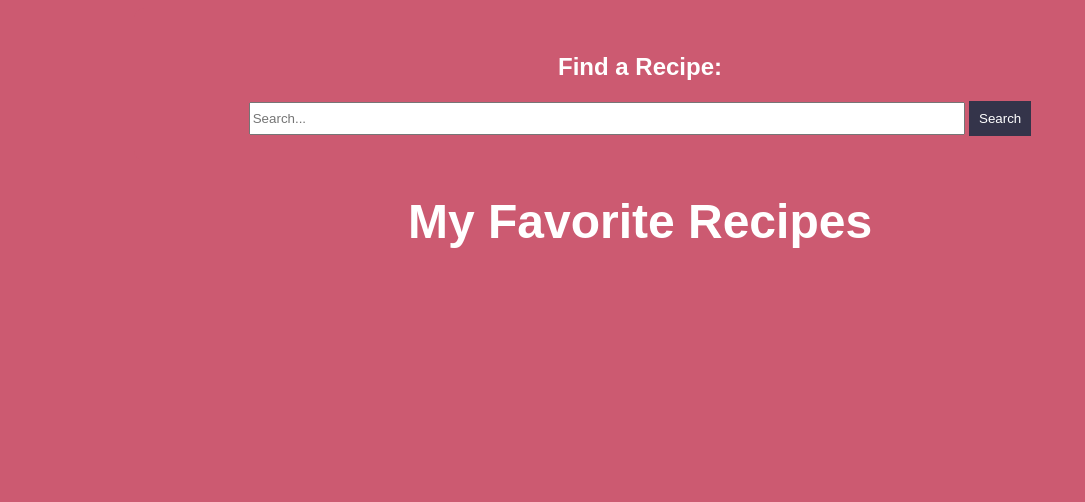
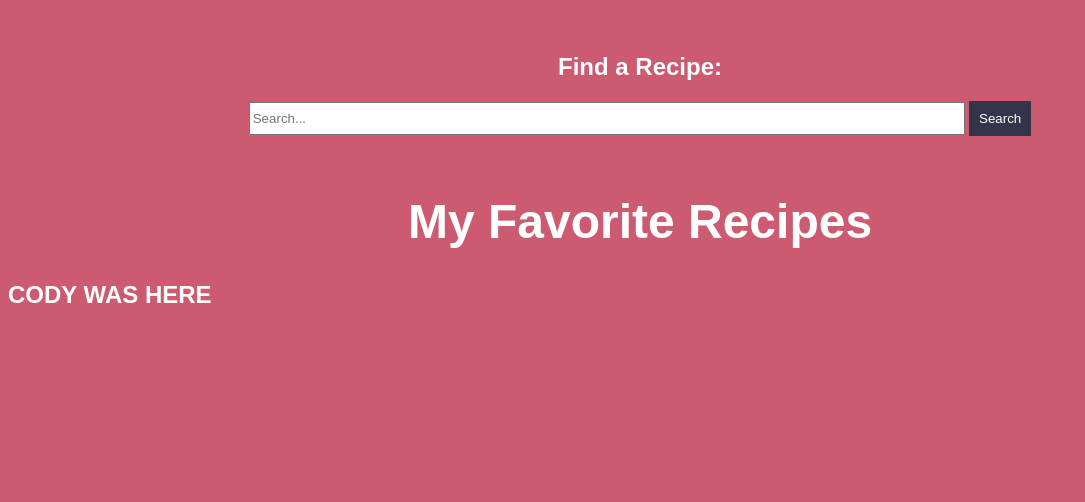
Before and after one commit to eascodes/recipe, a PHP site: page / in a window 1280 px wide. Shown: the top 502 px of the page, without its empty margins (0-1085 px from the left). Run offline with PHP 8.4, Linux system fonts and the light colour scheme; data that the repository does not hold is empty; some web fonts are replaced.

Commit message:
cody was here

```diff
--- a/index.php
+++ b/index.php
@@ -16,6 +16,7 @@
             <button type="submit" name="submit-search" id="searchbutton">Search</button>
         </form>
             <h1>My Favorite Recipes</h1>
+            <h2>CODY WAS HERE</h2>
             <button id="new-button"><a href="newrecipe.php">Submit New Recipe</a></button>
     </header>
     <section id="container">
```
